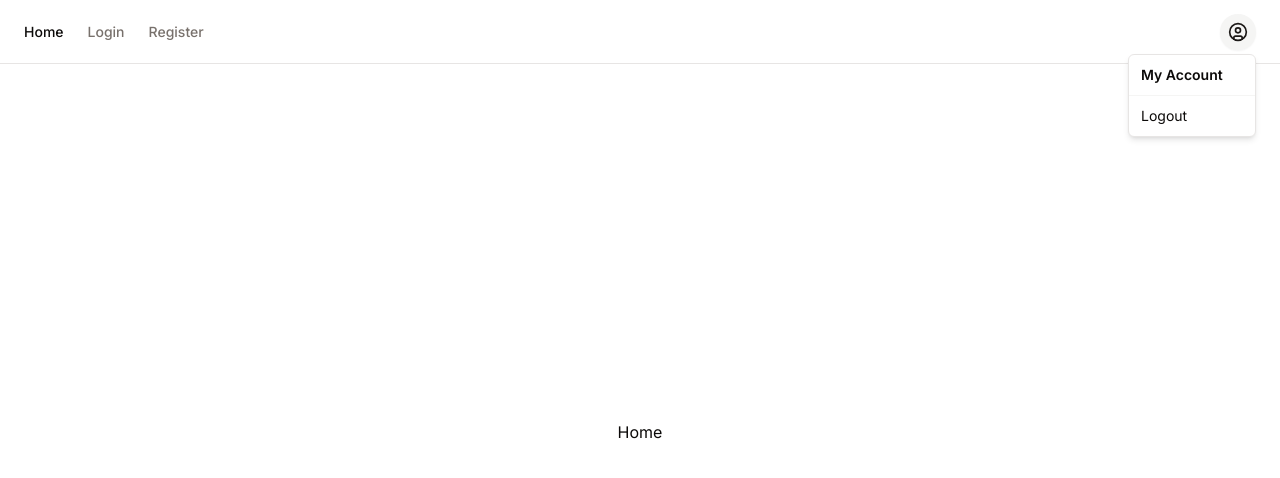
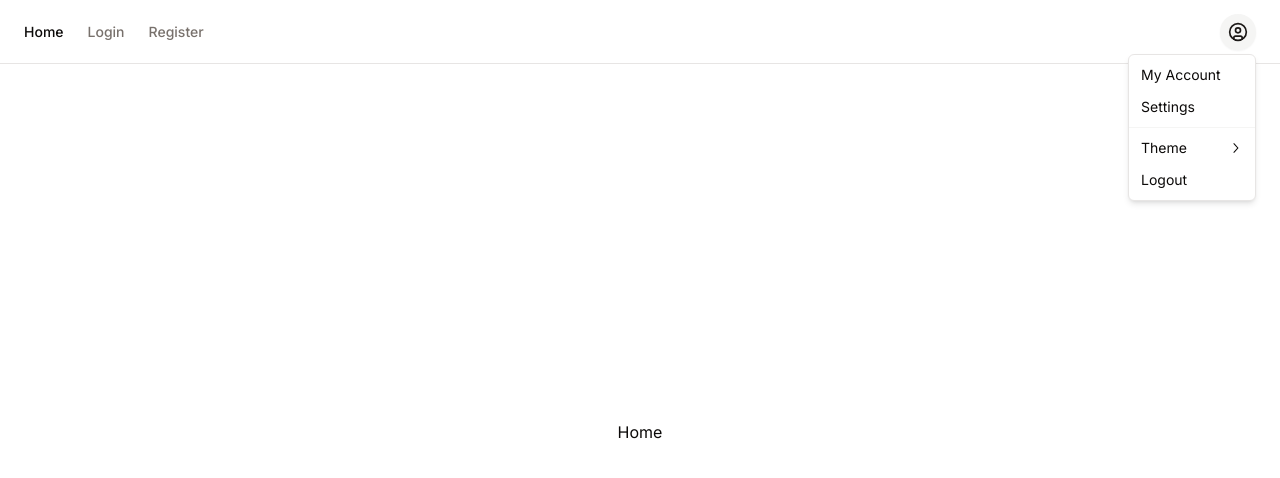
Before and after one commit to thibValat/Valat-Mosleh-Grodet, a Next.js app in the folder front/: page / in a window 1280 px wide. Both pictures are taken after a click on the button "Toggle user menu". Shown: the top 478 px of the page. Built offline with nearby package versions, Linux system fonts and the light colour scheme.

Commit message:
handle themes, add links to profile and settings in user dropdown

```diff
--- a/front/package.json
+++ b/front/package.json
@@ -21,6 +21,7 @@
     "date-fns": "^3.6.0",
     "lucide-react": "^0.395.0",
     "next": "14.2.4",
+    "next-themes": "^0.3.0",
     "react": "^18",
     "react-day-picker": "^8.10.1",
     "react-dom": "^18",
--- a/front/src/app/layout.tsx
+++ b/front/src/app/layout.tsx
@@ -2,6 +2,7 @@ import type { Metadata } from "next";
 import { Inter } from "next/font/google";
 import "./globals.css";
 import Navbar from "@/components/Navbar";
+import { ThemeProvider } from "@/components/ThemeProvider";
 
 const inter = Inter({ subsets: ["latin"] });
 
@@ -18,6 +19,12 @@ export default function RootLayout({
   return (
     <html lang="en">
       <body className={inter.className}>
+        <ThemeProvider
+          attribute="class"
+          defaultTheme="system"
+          enableSystem
+          disableTransitionOnChange
+        >
           <Navbar
             links={[
               { href: "/", text: "Home" },
@@ -25,6 +32,7 @@ export default function RootLayout({
               { href: "/register", text: "Register" },
             ]}
           />
+        </ThemeProvider>
         {children}
       </body>
     </html>
--- a/front/src/components/Navbar.tsx
+++ b/front/src/components/Navbar.tsx
@@ -6,13 +6,19 @@ import { Sheet, SheetContent, SheetTrigger } from "@components/ui/sheet";
 import { Button } from "@/components/ui/button";
 import {
   DropdownMenu,
+  DropdownMenuCheckboxItem,
   DropdownMenuContent,
   DropdownMenuItem,
   DropdownMenuLabel,
+  DropdownMenuPortal,
   DropdownMenuSeparator,
+  DropdownMenuSub,
+  DropdownMenuSubContent,
+  DropdownMenuSubTrigger,
   DropdownMenuTrigger,
 } from "@/components/ui/dropdown-menu";
 import { usePathname } from "next/navigation";
+import { useTheme } from "next-themes";
 
 type NavLink = {
   href: string;
@@ -25,6 +31,7 @@ type NavbarProps = {
 
 export default function Navbar({ links }: NavbarProps) {
   const pathname = usePathname();
+  const { setTheme, theme } = useTheme();
   return (
     <header className="sticky top-0 flex h-16 w-full items-center gap-4 border-b bg-background px-4 md:px-6">
       <nav className="hidden gap-6 text-lg font-medium md:flex md:flex-grow md:flex-row md:items-center md:gap-5 md:text-sm lg:flex lg:flex-grow lg:flex-row lg:gap-6">
@@ -68,8 +75,38 @@ export default function Navbar({ links }: NavbarProps) {
             </Button>
           </DropdownMenuTrigger>
           <DropdownMenuContent align="end">
-            <DropdownMenuLabel>My Account</DropdownMenuLabel>
+            <DropdownMenuItem>
+              <Link href="/my-account">My Account</Link>
+            </DropdownMenuItem>
+            <DropdownMenuItem>
+              <Link href="/settings">Settings</Link>
+            </DropdownMenuItem>
             <DropdownMenuSeparator />
+            <DropdownMenuSub>
+              <DropdownMenuSubTrigger>Theme</DropdownMenuSubTrigger>
+              <DropdownMenuPortal>
+                <DropdownMenuSubContent>
+                  <DropdownMenuCheckboxItem
+                    onClick={() => setTheme("light")}
+                    checked={theme === "light"}
+                  >
+                    Light
+                  </DropdownMenuCheckboxItem>
+                  <DropdownMenuCheckboxItem
+                    onClick={() => setTheme("dark")}
+                    checked={theme === "dark"}
+                  >
+                    Dark
+                  </DropdownMenuCheckboxItem>
+                  <DropdownMenuCheckboxItem
+                    onClick={() => setTheme("system")}
+                    checked={theme === "system"}
+                  >
+                    System
+                  </DropdownMenuCheckboxItem>
+                </DropdownMenuSubContent>
+              </DropdownMenuPortal>
+            </DropdownMenuSub>
             <DropdownMenuItem>Logout</DropdownMenuItem>
           </DropdownMenuContent>
         </DropdownMenu>
--- /dev/null
+++ b/front/src/components/ThemeProvider.tsx
@@ -0,0 +1,9 @@
+"use client";
+
+import * as React from "react";
+import { ThemeProvider as NextThemesProvider } from "next-themes";
+import { type ThemeProviderProps } from "next-themes/dist/types";
+
+export function ThemeProvider({ children, ...props }: ThemeProviderProps) {
+  return <NextThemesProvider {...props}>{children}</NextThemesProvider>;
+}
```
Also changed, not shown: 1 other file (tests, documents, lock files or other folders). Lines whose indentation alone changed are shown as unchanged.
